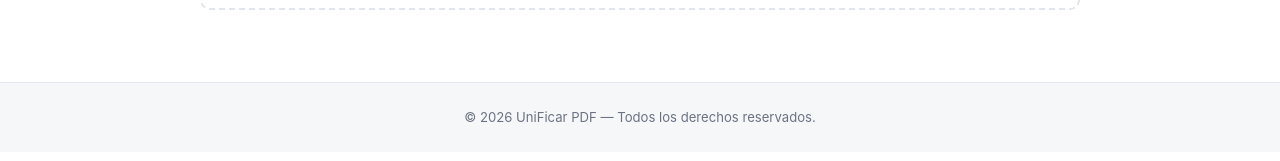
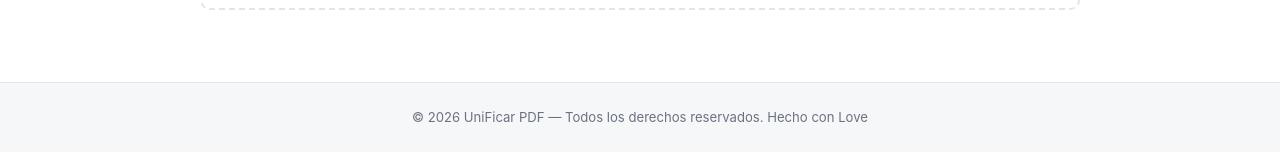
Before and after one commit to rforrupesh/jekyllmultilingual, a Jekyll site: the page built from splitpdf.md, in a window 1280 px wide. Shown: the part 506-667 px from the top of the page. Built offline with Jekyll 4.4.1, drawn with Linux system fonts in a browser that asks for light colours.

Commit message:
Update translations.yml

```diff
--- a/_data/translations.yml
+++ b/_data/translations.yml
@@ -20,7 +20,7 @@ en:
     subheading: "A simple bilingual site built with Jekyll."
     cta: "Read the blog"
   footer:
-    rights: "All rights reserved."
+    rights: "All rights reserved. Made with Love"
 
 fr:
   lang_name: "Français"
@@ -44,7 +44,7 @@ fr:
     subheading: "Un site bilingue simple construit avec Jekyll."
     cta: "Lire le blog"
   footer:
-    rights: "Tous droits réservés."
+    rights: "Tous droits réservés. Fait avec Love"
 
 es:
   lang_name: "Español"
@@ -68,4 +68,4 @@ es:
     subheading: "Un sitio bilingüe simple construido con Jekyll."
     cta: "Leer el blog"
   footer:
-    rights: "Todos los derechos reservados."
+    rights: "Todos los derechos reservados. Hecho con Love"
```
